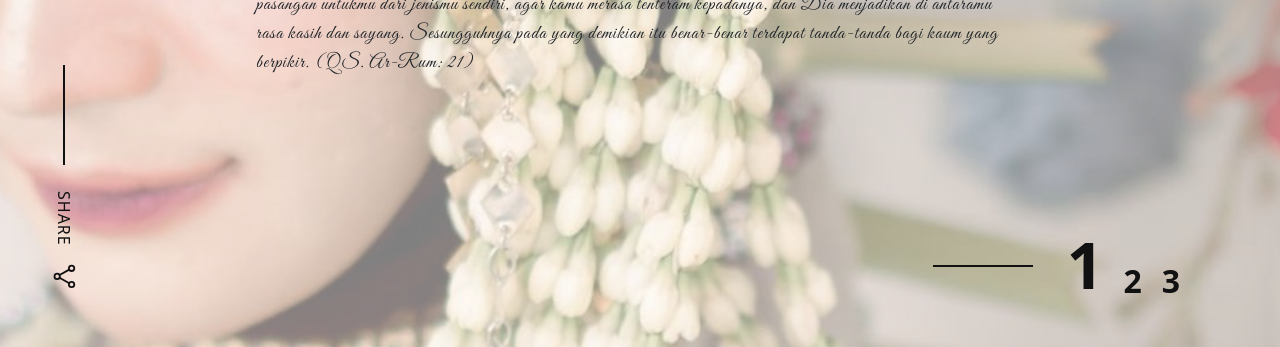
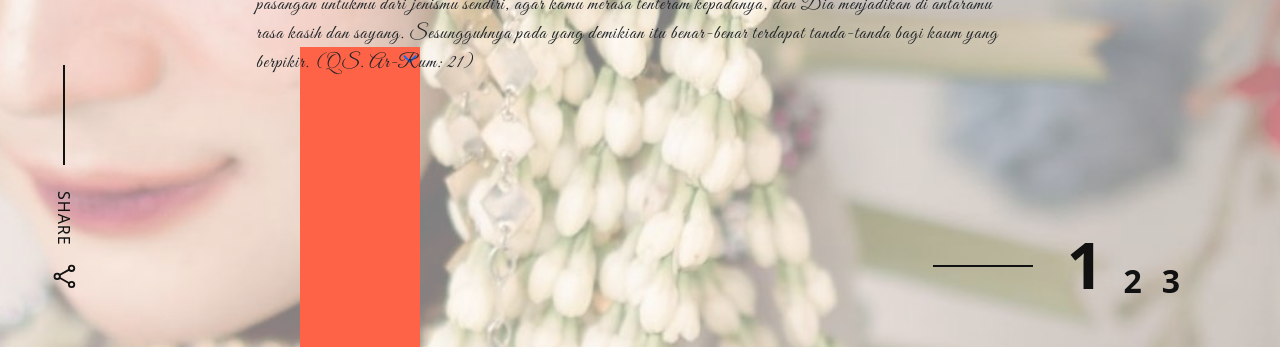
Before and after one commit to kouuch/wedding, a plain HTML site: page index.html in a window 1280 px wide. Shown: the part 453-800 px from the top of the page. Drawn offline with nearby package versions, Linux system fonts and the light colour scheme.

Commit message:
lead css

```diff
--- a/css/style.css
+++ b/css/style.css
@@ -420,3 +420,15 @@ header.active {
 .share ion-icon{
   font-size: 1.8em;
 }
+
+.lead{
+  background-color: tomato;
+  position: absolute;
+  bottom: 0;
+  left: 300px;
+  height: 300px;
+  display: flex;
+  justify-content: center;
+  align-content: center;
+  z-index: 1000;
+}
```
